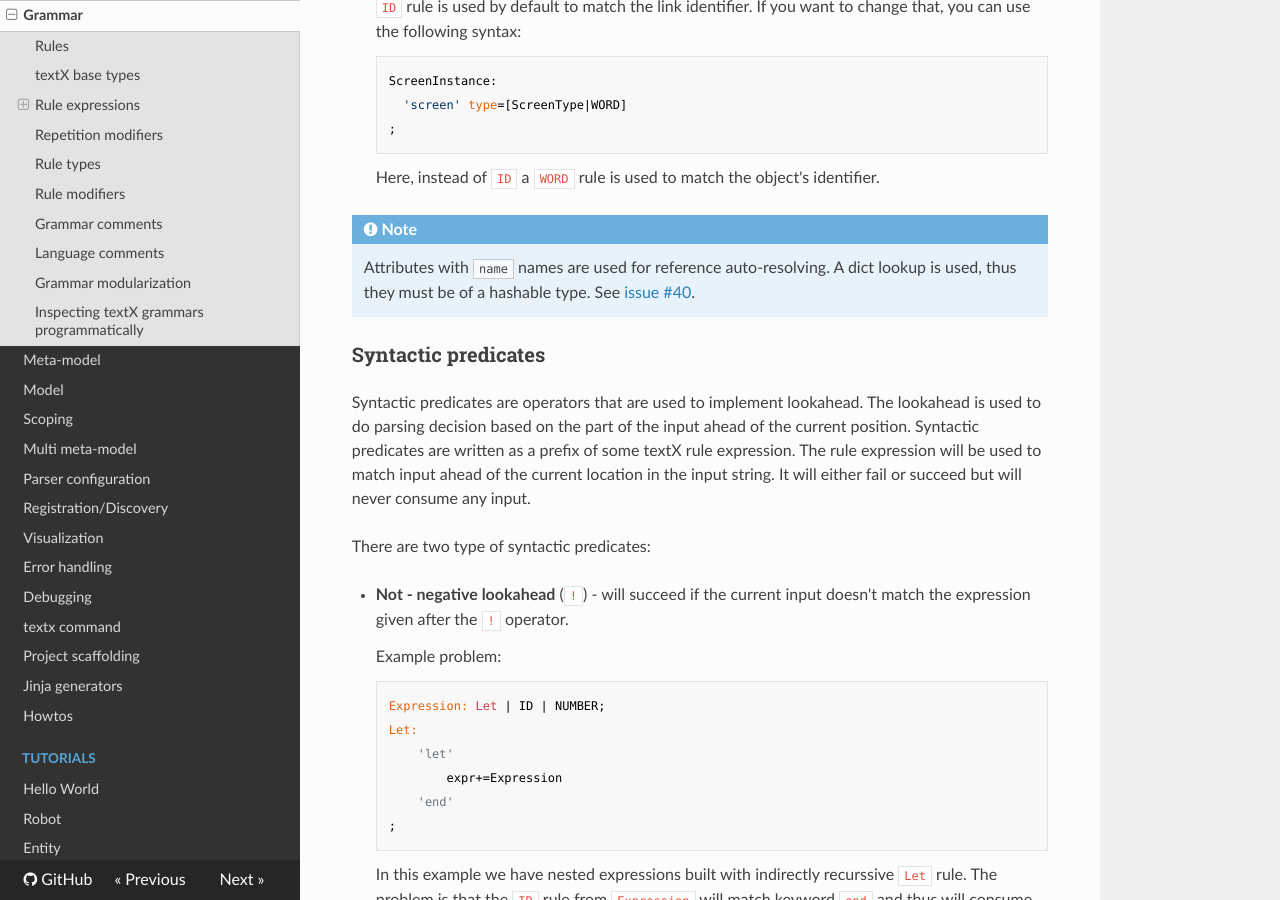
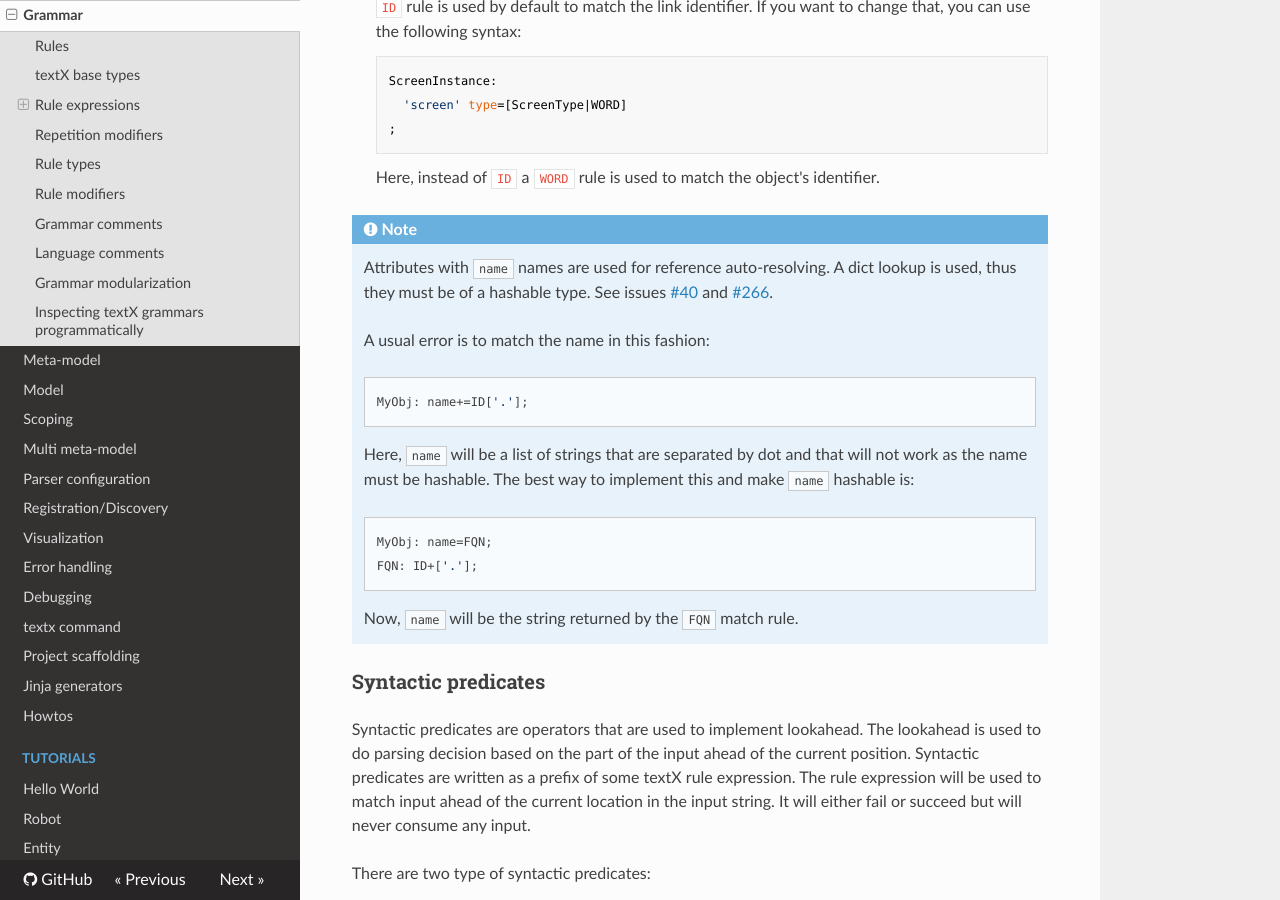
Before and after one commit to textX/textX, an MkDocs documentation site: the page built from docs/grammar.md, in a window 1280 px wide and 900 px high, scrolled down 10970 px. Built offline with MkDocs 1.6.1, drawn with Linux system fonts in a browser that asks for light colours; nearby versions of some CDN libraries; comment, search, counter and statistics services are not loaded.

Commit message:
Fix #40 #266 A more informative exception on unhashable name type

```diff
--- a/docs/grammar.md
+++ b/docs/grammar.md
@@ -496,7 +496,21 @@ assignments. There are two types of rule references:
 
     Attributes with `name` names are used for reference auto-resolving. A dict
     lookup is used, thus they must be of a hashable type. See
-    [issue #40](https://github.com/textX/textX/issues/40).
+    issues [#40](https://github.com/textX/textX/issues/40) and
+    [#266](https://github.com/textX/textX/issues/266).
+
+    A usual error is to match the name in this fashion:
+
+        MyObj: name+=ID['.'];
+
+    Here, `name` will be a list of strings that are separated by dot and that
+    will not work as the name must be hashable. The best way to implement this
+    and make `name` hashable is:
+
+        MyObj: name=FQN;
+        FQN: ID+['.'];
+
+    Now, `name` will be the string returned by the `FQN` match rule.
 
 
 ### Syntactic predicates
```
Also changed, not shown: CHANGELOG.md (+8 -0 lines), 1 other file.
